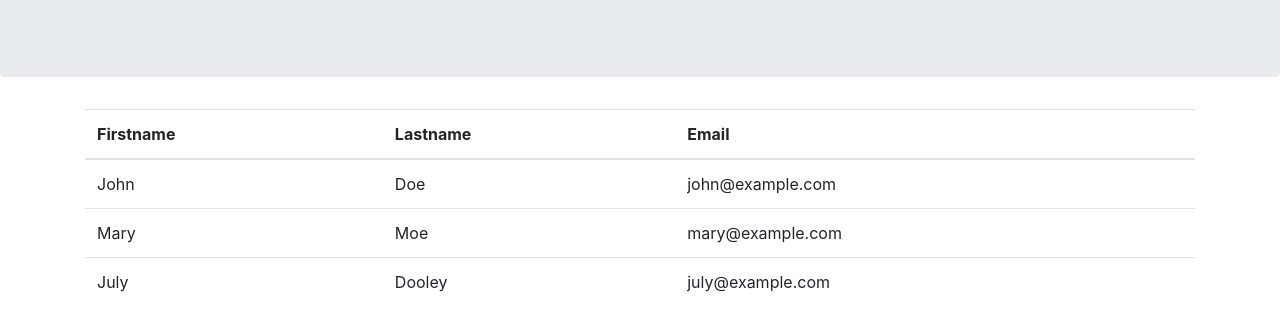
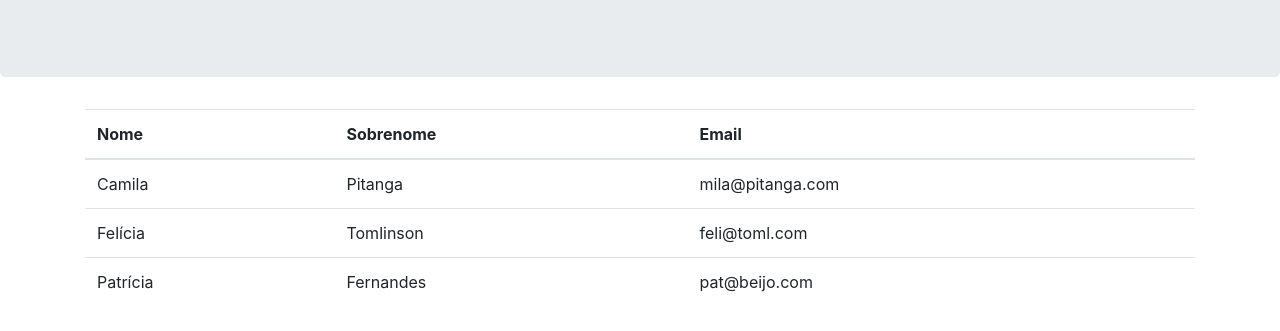
Before and after one commit to endroni/CursoJavaScript, a plain HTML site: page JavaScript_40_BootStrap/bootstrap_04.html in a window 1280 px wide. Shown: the part 147-478 px from the top of the page. Drawn offline with Linux system fonts and the light colour scheme.

Commit message:
tabela bootstrap atualizada

```diff
--- a/JavaScript_40_BootStrap/bootstrap_04.html
+++ b/JavaScript_40_BootStrap/bootstrap_04.html
@@ -25,31 +25,30 @@
         <table class="table">
             <thead>
               <tr>
-                <th>Firstname</th>
-                <th>Lastname</th>
+                <th>Nome</th>
+                <th>Sobrenome</th>
                 <th>Email</th>
               </tr>
             </thead>
             <tbody>
               <tr>
-                <td>John</td>
-                <td>Doe</td>
-                <td>john@example.com</td>
+                <td>Camila</td>
+                <td>Pitanga</td>
+                <td>mila@pitanga.com</td>
               </tr>
               <!-- <tr class="table-dark text-dark table-borderless"> -->
               <tr>
-                <td>Mary</td>
-                <td>Moe</td>
-                <td>mary@example.com</td>
+                <td>Felícia</td>
+                <td>Tomlinson</td>
+                <td>feli@toml.com</td>
               </tr>
               <tr>
-                <td>July</td>
-                <td>Dooley</td>
-                <td>july@example.com</td>
+                <td>Patrícia</td>
+                <td>Fernandes</td>
+                <td>pat@beijo.com</td>
               </tr>
             </tbody>
           </table>
     </div>
-
 </body>
 </html>
```
